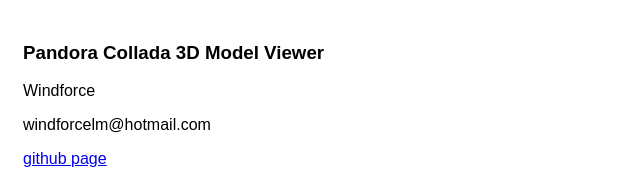
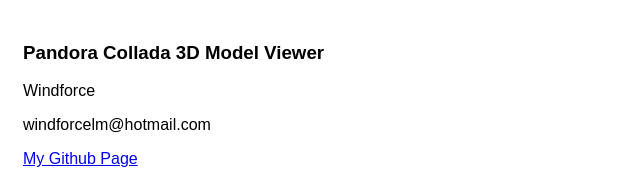
Before and after one commit to windforce2013/windforce2013.github.com, a plain HTML site: page index.html in a window 1280 px wide. Shown: the top 191 px of the page, 0-640 px from the left. Drawn offline with Linux system fonts and the light colour scheme; no server answers.

Commit message:
Update index.html

```diff
--- a/index.html
+++ b/index.html
@@ -34,7 +34,7 @@ body {
 <h3>Pandora Collada 3D Model Viewer</h3>
 <p>Windforce</p>
 <p>windforcelm@hotmail.com</p>
-<p><a href="https://github.com/windforce2013">github page</p>
+<p><a href="https://github.com/windforce2013">My Github Page</p>
 </div>
 
 <canvas id="canvas" width="800" height="450"></canvas>
```
